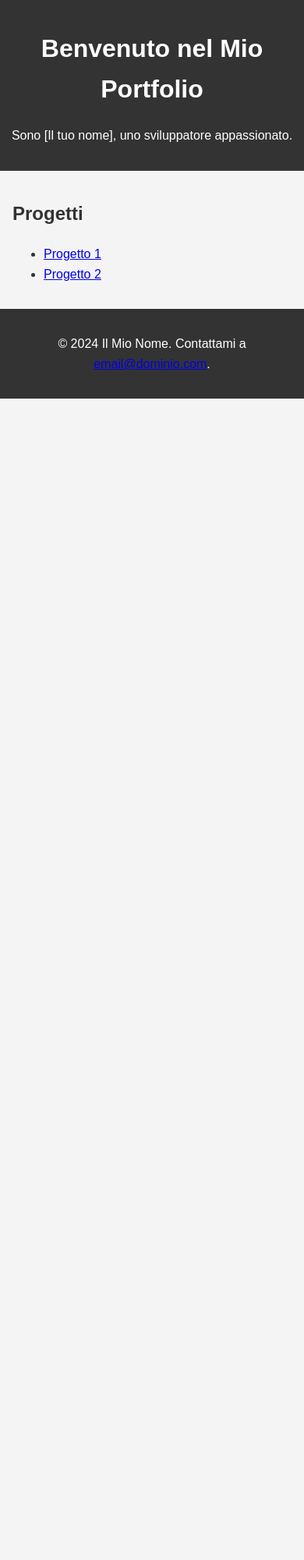
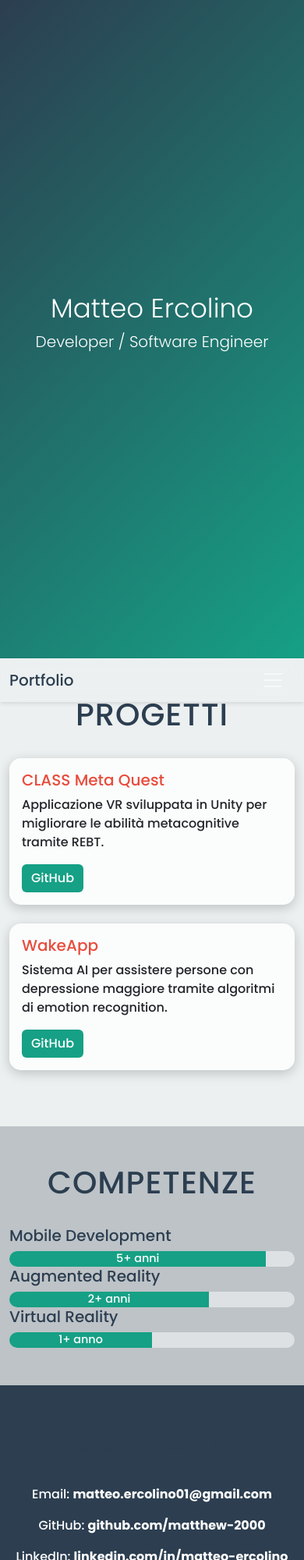
Before and after one commit to matthew-2000/matthew-2000.github.io, a plain HTML site: page index.html in a window 390 px wide. Shown: the top 2000 px of the page at 78% size. Before the commit the page ends 844 px from the top, so only its background shows below. Drawn offline with nearby package versions, Linux system fonts and the light colour scheme.

Commit message:
First Commit

```diff
--- a/css/style.css
+++ /dev/null
@@ -1,26 +0,0 @@
-body {
-    font-family: Arial, sans-serif;
-    line-height: 1.6;
-    margin: 0;
-    padding: 0;
-    background-color: #f4f4f4;
-    color: #333;
-}
-
-header {
-    background: #333;
-    color: #fff;
-    padding: 1rem 0;
-    text-align: center;
-}
-
-section {
-    padding: 1rem;
-}
-
-footer {
-    text-align: center;
-    background: #333;
-    color: #fff;
-    padding: 1rem 0;
-}
--- a/index.html
+++ b/index.html
@@ -1,25 +1,109 @@
 <!DOCTYPE html>
-<html lang="en">
+<html lang="it">
 <head>
     <meta charset="UTF-8">
     <meta name="viewport" content="width=device-width, initial-scale=1.0">
-    <title>Il Mio Portfolio</title>
-    <link rel="stylesheet" href="css/style.css">
+    <title>Portfolio - Matteo Ercolino</title>
+    <link href="https://cdn.jsdelivr.net/npm/bootstrap@5.3.0/dist/css/bootstrap.min.css" rel="stylesheet">
+    <link href="https://fonts.googleapis.com/css2?family=Poppins:wght@300;500;700&display=swap" rel="stylesheet">
+    <link rel="stylesheet" href="style.css">
+    <link rel="stylesheet" href="https://cdn.jsdelivr.net/npm/aos@2.3.4/dist/aos.css">
 </head>
 <body>
-<header>
-    <h1>Benvenuto nel Mio Portfolio</h1>
-    <p>Sono [Il tuo nome], uno sviluppatore appassionato.</p>
+<header class="hero-section text-white text-center d-flex flex-column justify-content-center align-items-center">
+    <div class="container">
+        <h1 class="display-4">Matteo Ercolino</h1>
+        <p class="lead">Developer / Software Engineer</p>
+    </div>
 </header>
-<section>
-    <h2>Progetti</h2>
-    <ul>
-        <li><a href="#">Progetto 1</a></li>
-        <li><a href="#">Progetto 2</a></li>
-    </ul>
+
+<nav class="navbar navbar-expand-lg navbar-dark bg-transparent position-fixed w-100">
+    <div class="container">
+        <a class="navbar-brand" href="#">Portfolio</a>
+        <button class="navbar-toggler" type="button" data-bs-toggle="collapse" data-bs-target="#navbarNav" aria-controls="navbarNav" aria-expanded="false" aria-label="Toggle navigation">
+            <span class="navbar-toggler-icon"></span>
+        </button>
+        <div class="collapse navbar-collapse" id="navbarNav">
+            <ul class="navbar-nav ms-auto">
+                <li class="nav-item"><a class="nav-link" href="#progetti">Progetti</a></li>
+                <li class="nav-item"><a class="nav-link" href="#skills">Competenze</a></li>
+                <li class="nav-item"><a class="nav-link" href="#esperienze">Esperienze</a></li>
+                <li class="nav-item"><a class="nav-link" href="#contatti">Contatti</a></li>
+            </ul>
+        </div>
+    </div>
+</nav>
+
+<section id="progetti" class="py-5">
+    <div class="container">
+        <h2 class="section-title text-center" data-aos="fade-up">Progetti</h2>
+        <div class="row">
+            <div class="col-md-6" data-aos="fade-up" data-aos-delay="200">
+                <div class="card glass-card mb-4">
+                    <div class="card-body">
+                        <h5 class="card-title">CLASS Meta Quest</h5>
+                        <p class="card-text">Applicazione VR sviluppata in Unity per migliorare le abilità metacognitive tramite REBT.</p>
+                        <a href="https://github.com/matthew-2000/CLASS_UnityProjecty" class="btn btn-primary" target="_blank">GitHub</a>
+                    </div>
+                </div>
+            </div>
+            <div class="col-md-6" data-aos="fade-up" data-aos-delay="400">
+                <div class="card glass-card mb-4">
+                    <div class="card-body">
+                        <h5 class="card-title">WakeApp</h5>
+                        <p class="card-text">Sistema AI per assistere persone con depressione maggiore tramite algoritmi di emotion recognition.</p>
+                        <a href="https://github.com/matthew-2000/WakeApp" class="btn btn-primary" target="_blank">GitHub</a>
+                    </div>
+                </div>
+            </div>
+        </div>
+    </div>
 </section>
-<footer>
-    <p>© 2024 Il Mio Nome. Contattami a <a href="mailto:email@dominio.com">email@dominio.com</a>.</p>
+
+<section id="skills" class="skills-section py-5">
+    <div class="container">
+        <h2 class="section-title text-center" data-aos="fade-up">Competenze</h2>
+        <div class="row">
+            <div class="col-md-4" data-aos="fade-right">
+                <h5>Mobile Development</h5>
+                <div class="progress">
+                    <div class="progress-bar" role="progressbar" style="width: 90%;">5+ anni</div>
+                </div>
+            </div>
+            <div class="col-md-4" data-aos="fade-up">
+                <h5>Augmented Reality</h5>
+                <div class="progress">
+                    <div class="progress-bar" role="progressbar" style="width: 70%;">2+ anni</div>
+                </div>
+            </div>
+            <div class="col-md-4" data-aos="fade-left">
+                <h5>Virtual Reality</h5>
+                <div class="progress">
+                    <div class="progress-bar" role="progressbar" style="width: 50%;">1+ anno</div>
+                </div>
+            </div>
+        </div>
+    </div>
+</section>
+
+<section id="contatti" class="contact-section text-white py-5">
+    <div class="container text-center">
+        <h2 class="section-title" data-aos="fade-up">Contatti</h2>
+        <p data-aos="fade-up" data-aos-delay="200">Email: <a href="mailto:matteo.ercolino01@gmail.com" class="text-white">matteo.ercolino01@gmail.com</a></p>
+        <p data-aos="fade-up" data-aos-delay="300">GitHub: <a href="https://github.com/matthew-2000" class="text-white">github.com/matthew-2000</a></p>
+        <p data-aos="fade-up" data-aos-delay="400">LinkedIn: <a href="https://www.linkedin.com/in/matteo-ercolino" class="text-white">linkedin.com/in/matteo-ercolino</a></p>
+    </div>
+</section>
+
+<footer class="text-white text-center py-3">
+    <p>&copy; 2024 Matteo Ercolino. Tutti i diritti riservati.</p>
 </footer>
+
+<script src="https://cdn.jsdelivr.net/npm/bootstrap@5.3.0/dist/js/bootstrap.bundle.min.js"></script>
+<script src="https://cdn.jsdelivr.net/npm/aos@2.3.4/dist/aos.js"></script>
+<script src="script.js"></script>
+<script>
+    AOS.init();
+</script>
 </body>
 </html>
--- /dev/null
+++ b/script.js
@@ -0,0 +1,31 @@
+// Animazioni di scroll
+document.addEventListener("DOMContentLoaded", function () {
+    const scrollElements = document.querySelectorAll(".scroll-element");
+
+    const elementInView = (el, divisor = 1) => {
+        const elementTop = el.getBoundingClientRect().top;
+        return (
+            elementTop <= (window.innerHeight || document.documentElement.clientHeight) / divisor
+        );
+    };
+
+    const displayScrollElement = (element) => {
+        element.classList.add("scrolled");
+    };
+
+    const hideScrollElement = (element) => {
+        element.classList.remove("scrolled");
+    };
+
+    const handleScrollAnimation = () => {
+        scrollElements.forEach((el) => {
+            if (elementInView(el, 1.25)) {
+                displayScrollElement(el);
+            } else {
+                hideScrollElement(el);
+            }
+        });
+    };
+
+    window.addEventListener("scroll", handleScrollAnimation);
+});
--- /dev/null
+++ b/style.css
@@ -0,0 +1,131 @@
+/* Reset CSS */
+* {
+    margin: 0;
+    padding: 0;
+    box-sizing: border-box;
+}
+
+body {
+    font-family: 'Poppins', sans-serif;
+    margin: 0;
+    background: #ecf0f1;
+    color: #2c3e50;
+}
+
+.hero-section {
+    height: 100vh;
+    background: linear-gradient(135deg, #2c3e50, #16a085);
+    color: #ecf0f1;
+    text-align: center;
+    display: flex;
+    flex-direction: column;
+    justify-content: center;
+    align-items: center;
+}
+
+.navbar {
+    background: rgba(255, 255, 255, 0.8);
+    backdrop-filter: blur(10px);
+    box-shadow: 0 2px 5px rgba(0, 0, 0, 0.1);
+}
+
+.navbar-brand {
+    color: #2c3e50 !important;
+}
+
+.navbar-nav .nav-link {
+    color: #2c3e50 !important;
+}
+
+.navbar-nav .nav-link:hover {
+    color: #16a085 !important;
+    font-weight: bold;
+}
+
+.section-title {
+    font-size: 2.5rem;
+    margin-bottom: 2rem;
+    color: #2c3e50;
+    text-transform: uppercase;
+    letter-spacing: 1px;
+}
+
+.card.glass-card {
+    background: rgba(255, 255, 255, 0.8);
+    border: none;
+    border-radius: 15px;
+    box-shadow: 0 4px 15px rgba(0, 0, 0, 0.2);
+    transition: transform 0.3s ease, box-shadow 0.3s ease;
+}
+
+.card.glass-card:hover {
+    transform: translateY(-10px);
+    box-shadow: 0 6px 20px rgba(0, 0, 0, 0.3);
+}
+
+.card-title {
+    color: #e74c3c;
+}
+
+.btn-primary {
+    background: #16a085;
+    border: none;
+    transition: background 0.3s ease, transform 0.3s ease;
+}
+
+.btn-primary:hover {
+    background: #e74c3c;
+    transform: scale(1.05);
+}
+
+.skills-section {
+    background: #bdc3c7;
+    color: #2c3e50;
+    padding: 3rem 0;
+}
+
+.progress {
+    background: rgba(255, 255, 255, 0.5);
+    height: 20px;
+    border-radius: 10px;
+}
+
+.progress-bar {
+    background: #16a085;
+    font-size: 0.9rem;
+}
+
+.contact-section {
+    background: #2c3e50;
+    color: #ecf0f1;
+    padding: 3rem 0;
+}
+
+.contact-section a {
+    color: #e74c3c;
+    text-decoration: none;
+    font-weight: bold;
+}
+
+.contact-section a:hover {
+    color: #16a085;
+}
+
+footer {
+    background: #34495e;
+    color: #ecf0f1;
+    text-align: center;
+    padding: 1rem 0;
+}
+
+/* Animazioni */
+.card[data-aos] {
+    opacity: 0;
+    transform: translateY(30px);
+    transition: opacity 0.6s ease, transform 0.6s ease;
+}
+
+.card[data-aos].aos-animate {
+    opacity: 1;
+    transform: translateY(0);
+}
```
